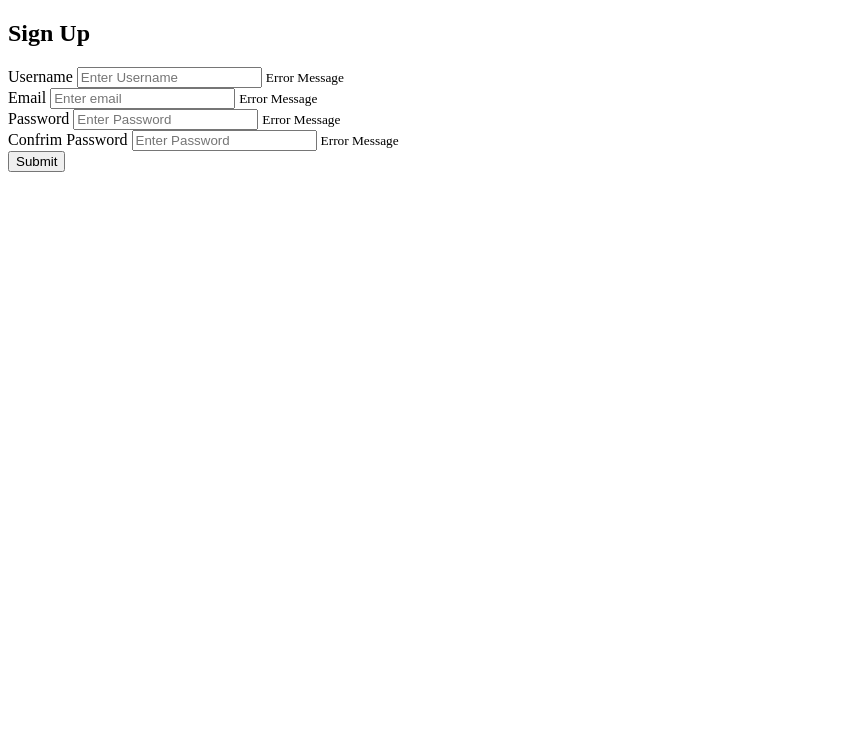
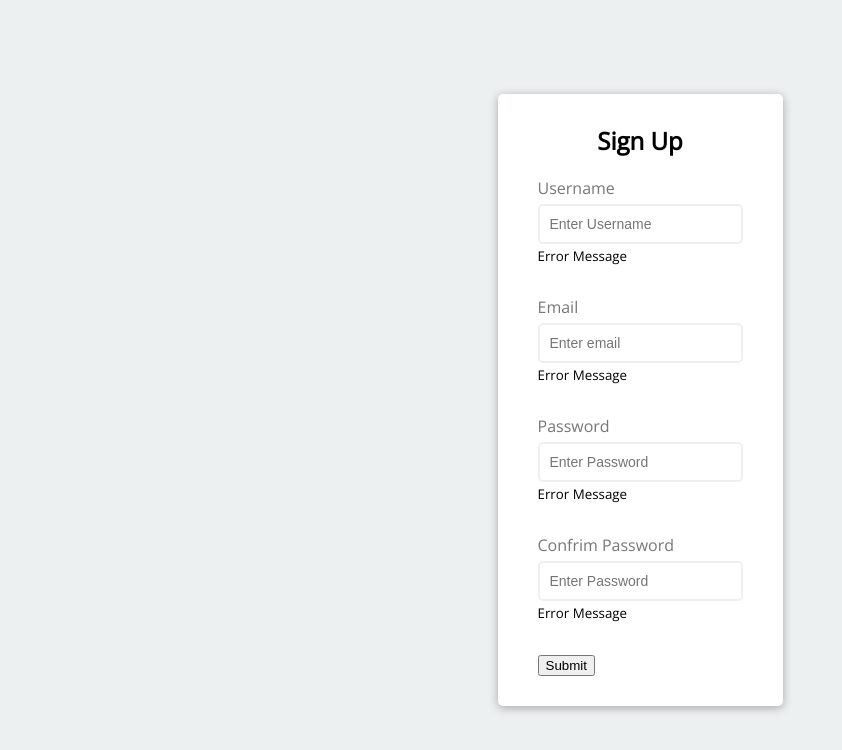
Before and after one commit to sohaibullahkhan/Full-Stack-Developer-Module-A, a plain HTML site: page project 1/index.html in a window 1280 px wide. Shown: the whole page, without its empty margins (0-842 px from the left). Drawn offline with nearby package versions, Linux system fonts and the light colour scheme.

Commit message:
Project 1 CSS
Added style rules

```diff
--- a/project 1/index.html
+++ b/project 1/index.html
@@ -14,25 +14,25 @@
         -->
         <form id="form" class="form">
             <h2>Sign Up</h2>
-            <div class="form-contol">
+            <div class="form-control">
                 <label for="username">Username</label>
                 <input type="text" id="username" placeholder="Enter Username">
                 <small>Error Message</small>
             </div>
 
-            <div class="form-contol">
+            <div class="form-control">
                 <label for="email">Email</label>
                 <input type="text" id="email" placeholder="Enter email">
                 <small>Error Message</small>
             </div>
 
-            <div class="form-contol">
+            <div class="form-control">
                 <label for="password">Password</label>
                 <input type="text" id="password" placeholder="Enter Password">
                 <small>Error Message</small>
             </div>
 
-            <div class="form-contol">
+            <div class="form-control">
                 <label for="password2">Confrim Password</label>
                 <input type="text" id="password2" placeholder="Enter Password">
                 <small>Error Message</small>
--- a/project 1/style.css
+++ b/project 1/style.css
@@ -0,0 +1,57 @@
+@import url("https://fonts.googleapis.com/css2?family=Open+Sans&display=swap");
+
+* {
+  box-sizing: border-box;
+}
+
+body {
+  background-color: #ecf0f1;
+  font-family: "Open Sans", sans-serif;
+  /* Below code is use most of the time to center content */
+  display: flex;
+  align-items: center;
+  justify-content: center;
+  min-height: 100vh;
+  margin: 0;
+}
+
+.container {
+  background-color: white;
+  border-radius: 5px;
+  box-shadow: 0 2px 10px rgb(0, 0, 0, 0.3); /* use to add a shadow around a box */
+}
+
+h2 {
+  text-align: center;
+  margin: 0 0 20px;
+}
+
+.form {
+  padding: 30px 40px;
+}
+
+.form-control {
+  margin-bottom: 10px;
+  padding-bottom: 20px;
+  position: relative;
+}
+
+.form-control label {
+  color: #777;
+  display: block;
+  margin-bottom: 5px;
+}
+
+.form-control input {
+  border: 2px solid #ecf0f1;
+  border-radius: 5px;
+  display: block;
+  width: 100%;
+  padding: 10px;
+  font-size: 14px;
+}
+
+.form-control input:focus {
+  outline: 0;
+  border-color: #777;
+}
```
